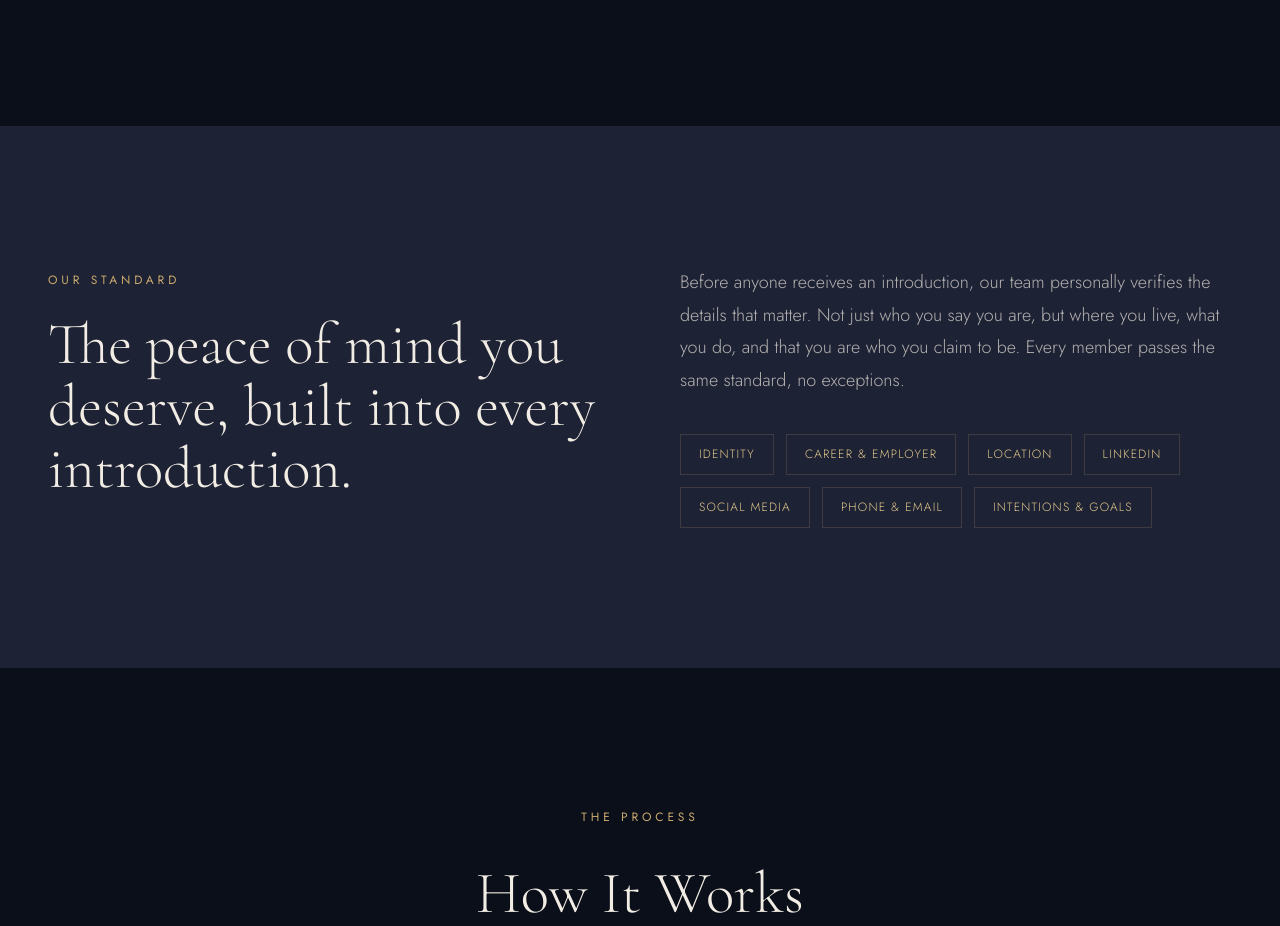
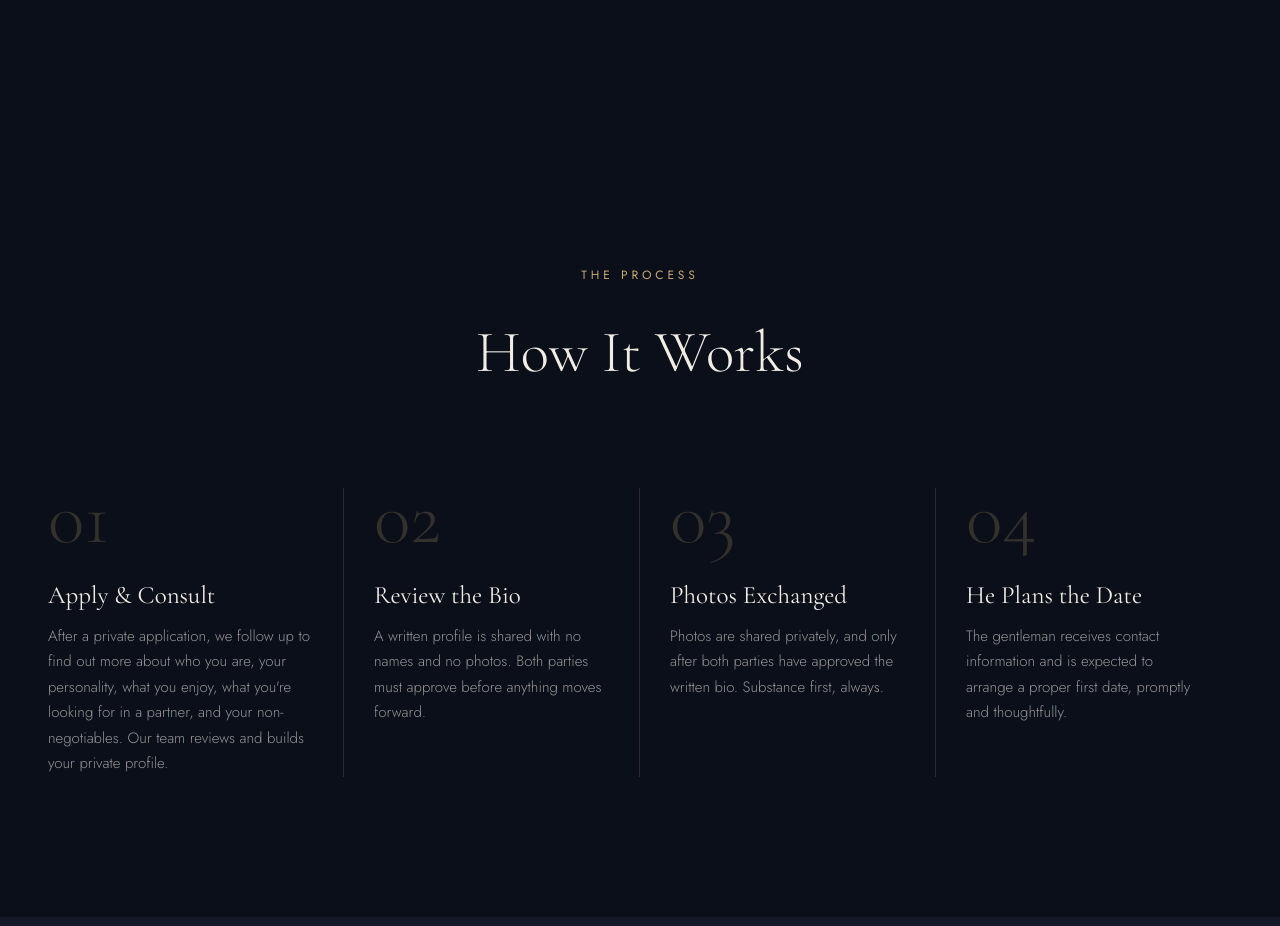
Before and after one commit to picketnyc/picket-website, a plain HTML site: page index.html in a window 1280 px wide. Shown: the part 2460-3386 px from the top of the page. Drawn offline with nearby package versions, Linux system fonts and the light colour scheme; a script that the page names is missing.

Commit message:
Remove Our Standard / vetting section
Co-Authored-By: Claude Sonnet 4.6 <noreply@anthropic.com>

```diff
--- a/index.html
+++ b/index.html
@@ -560,30 +560,6 @@
   </div>
 </section>
 
-<!-- ============ VETTING ============ -->
-<section class="vetting">
-  <div class="wrap">
-    <div class="vetting-grid">
-      <div class="reveal">
-        <span class="eyebrow">Our Standard</span>
-        <h2>The peace of mind you deserve, built into every introduction.</h2>
-      </div>
-      <div class="reveal" style="transition-delay:.12s">
-        <p class="body">Before anyone receives an introduction, our team personally verifies the details that matter. Not just who you say you are, but where you live, what you do, and that you are who you claim to be. Every member passes the same standard, no exceptions.</p>
-        <div class="pills">
-          <span class="pill" data-cursor>Identity</span>
-          <span class="pill" data-cursor>Career &amp; Employer</span>
-          <span class="pill" data-cursor>Location</span>
-          <span class="pill" data-cursor>LinkedIn</span>
-          <span class="pill" data-cursor>Social Media</span>
-          <span class="pill" data-cursor>Phone &amp; Email</span>
-          <span class="pill" data-cursor>Intentions &amp; Goals</span>
-        </div>
-      </div>
-    </div>
-  </div>
-</section>
-
 <!-- ============ HOW IT WORKS ============ -->
 <section class="how" id="how">
   <div class="wrap">
```
